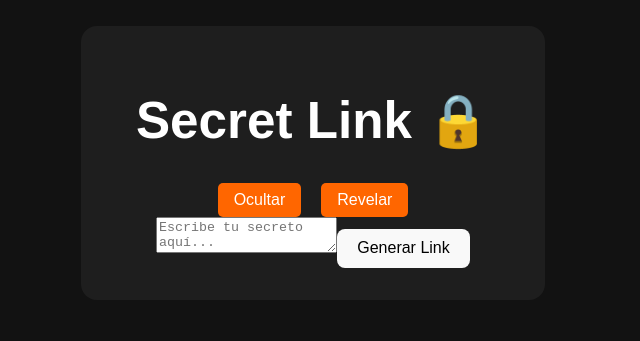
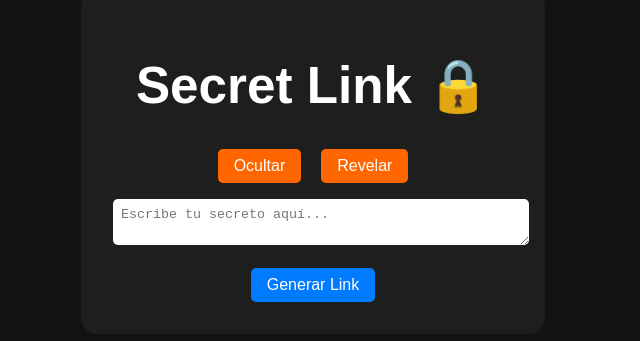
Before and after one commit to allanperez08/ProgramacionWeb, a React app in the folder frontend/: page / in a window 1280 px wide. Shown: the part 237-578 px from the top of the page, without its empty margins (327-967 px from the left). Built offline with nearby package versions, Linux system fonts and the light colour scheme; the HTML template or start-up script is replaced by a standard one.

Commit message:
style(fronted): i finished the index.css

```diff
--- a/frontend/src/index.css
+++ b/frontend/src/index.css
@@ -98,3 +98,25 @@ body {
 .tabs button:hover {
   background: #ff7b1a;
 }
+
+textarea, input {
+  width: 100%;
+  padding: 0.5rem;
+  margin-top: 1rem;
+  border-radius: 5px;
+  border: none;
+}
+
+button {
+  margin-top: 1rem;
+  padding: 0.5rem 1rem;
+  background: #007bff;
+  color: white;
+  border: none;
+  border-radius: 5px;
+  cursor: pointer;
+}
+
+button:hover {
+  background: #3399ff;
+}
```
